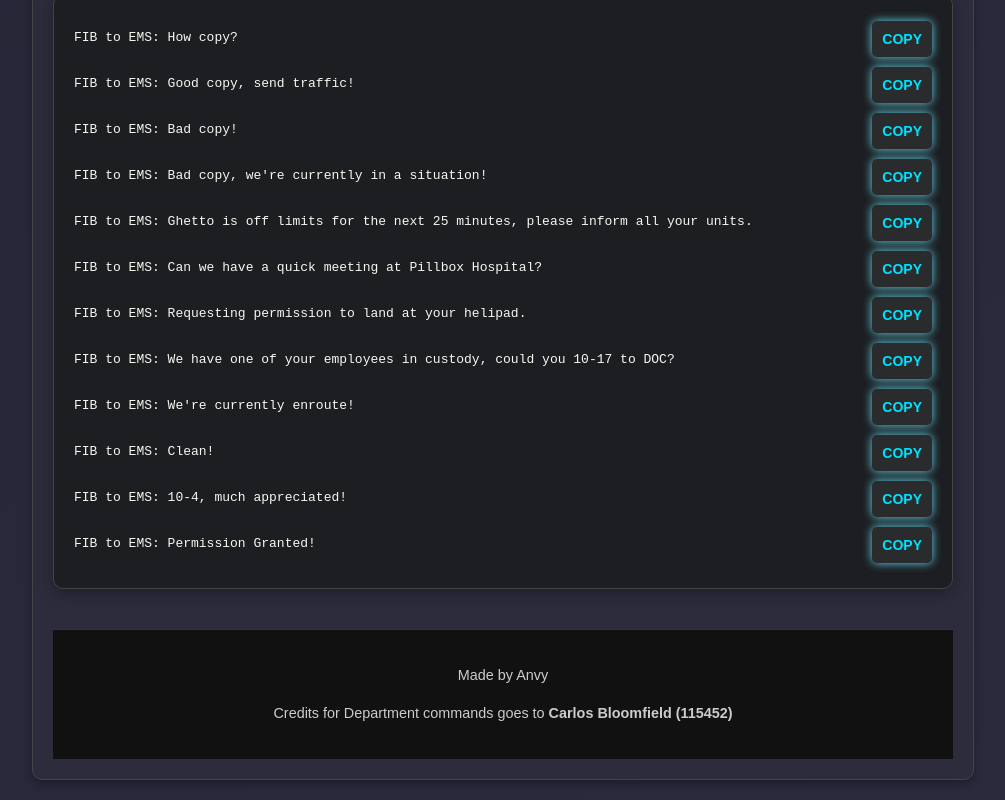
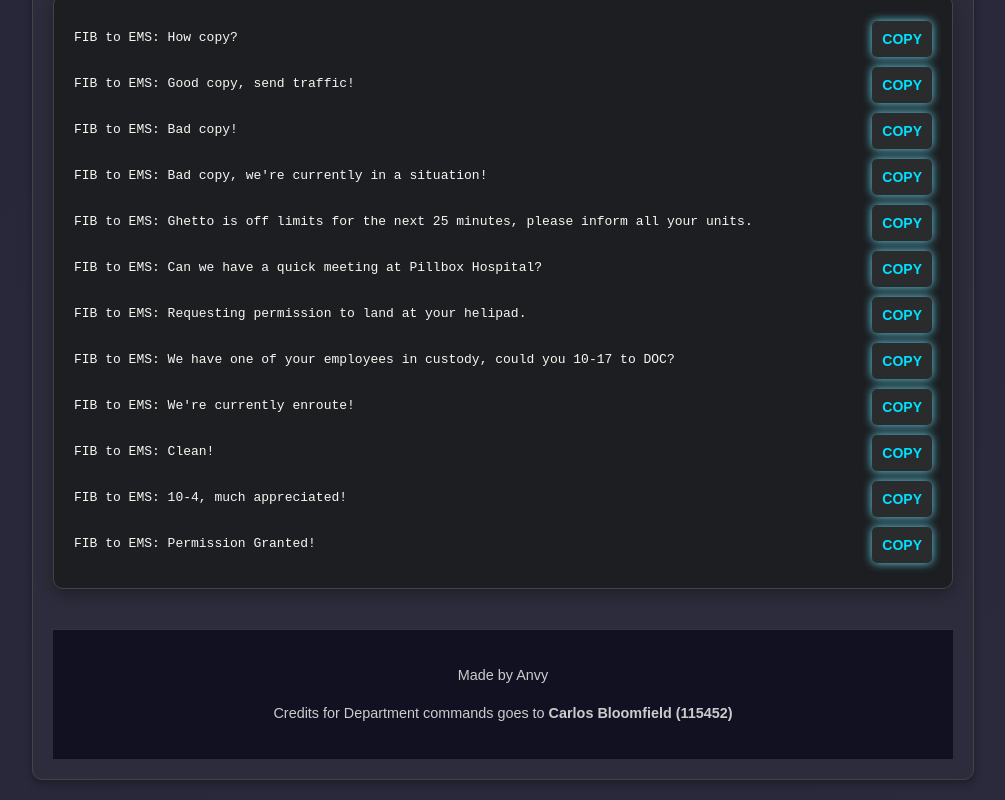
Before and after one commit to anvy05/Anvy, a plain HTML site: page index.html in a window 1280 px wide. Shown: the part 6204-7004 px from the top of the page, without its empty margins (137-1142 px from the left). Drawn offline with Linux system fonts and the light colour scheme.

Commit message:
Update index.html

```diff
--- a/index.html
+++ b/index.html
@@ -325,7 +325,7 @@
 </section>
 
 <!-- Footer Section -->
-<footer style="background-color: #111; color: #ccc; text-align: center; padding: 20px; margin-top: 40px; border-top: 1px solid #333;">
+<footer style="background-color: #112; color: #ccc; text-align: center; padding: 20px; margin-top: 40px; border-top: 1px solid #333;">
     <p>Made by Anvy</p>
     <p>Credits for Department commands goes to <strong>Carlos Bloomfield (115452)</strong></p>
 </footer>
```
